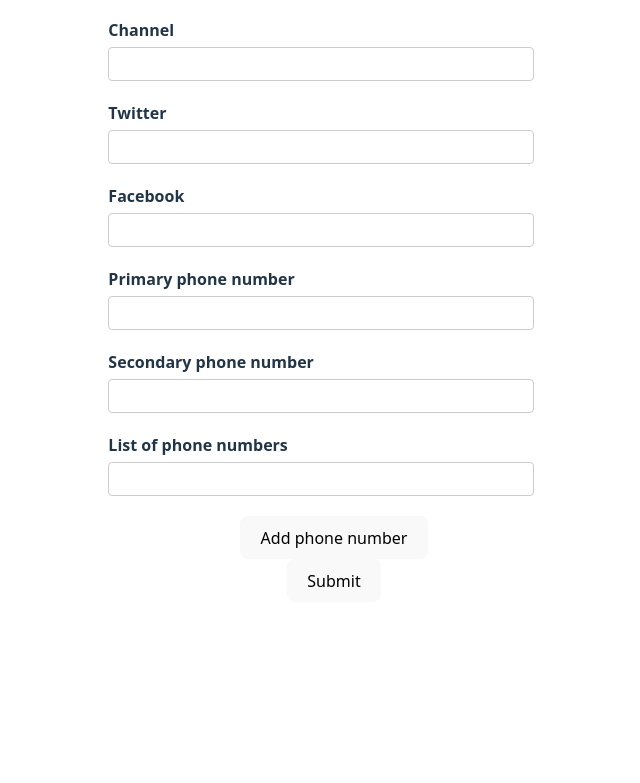
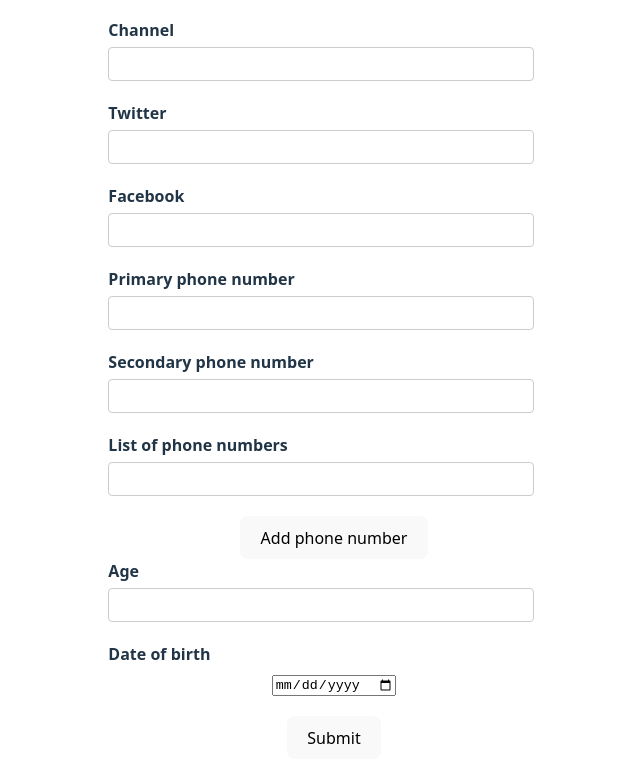
Before and after one commit to Coessitompul/react-hook-form, a React (Vite) app: page / in a window 1280 px wide. Shown: the part 305-1088 px from the top of the page, without its empty margins (306-946 px from the left). Before the commit the page ends 939 px from the top, so only its background shows below. Built offline with nearby package versions, Linux system fonts and the light colour scheme.

Commit message:
16 Numeric and Date Values

```diff
--- a/src/assets/components/YoutubeForm.tsx
+++ b/src/assets/components/YoutubeForm.tsx
@@ -10,11 +10,13 @@
   social: {
     twitter: string
     facebook: string
-  },
-  phoneNumbers: string[],
+  };
+  phoneNumbers: string[];
   phNumbers: {
     number: string;
-  }[],
+  }[];
+  age: number;
+  dob: Date;
 }
 
 export const YoutubeForm = () => {
@@ -28,7 +30,9 @@
         facebook: "",
       },
       phoneNumbers: ["", ""],
-      phNumbers: [{ number: "" }]
+      phNumbers: [{ number: "" }],
+      age: 0,
+      dob: new Date(),
     }
     // jika ingin mendapatkan value secara dynamic
     // defaultValues: async () => {
@@ -149,6 +153,32 @@
           </div>
         </div>
 
+        <div className="form-control">
+          <label htmlFor="age">Age</label>
+          <input
+            type="number"
+            id='age'
+            {...register('age', {
+              valueAsNumber: true,
+              required: "Age is required"
+            })}
+          />
+          <p className='error'>{errors.age?.message}</p>
+        </div>
+
+        <div className="form-control">
+          <label htmlFor="dob">Date of birth</label>
+          <input
+            type="date"
+            id='dob'
+            {...register('dob', {
+              valueAsDate: true,
+              required: "Date of birth is required"
+            })}
+          />
+          <p className='error'>{errors.dob?.message}</p>
+        </div>
+
         <button>Submit</button>
       </form>
       <DevTool control={control} />
```
